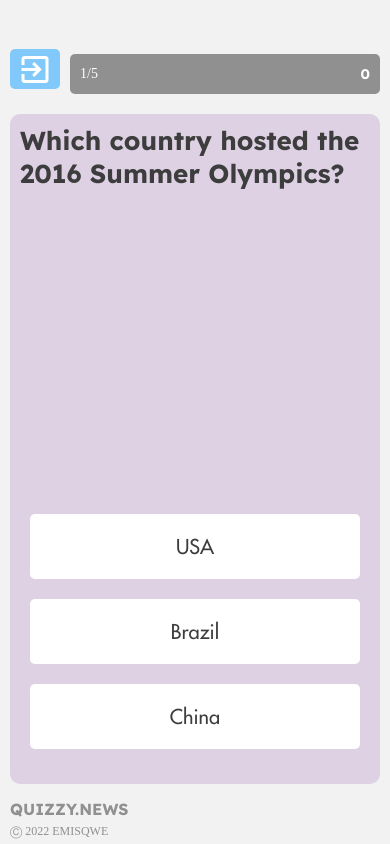
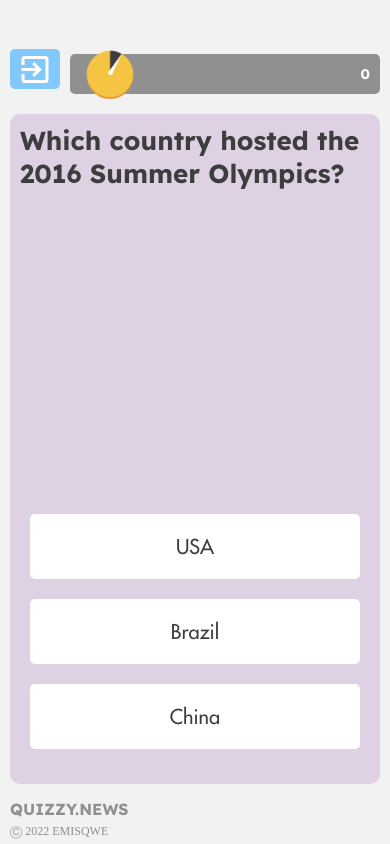
Before and after one commit to Quizzy-News/app, a React Native app: screen /GamePage in a window 390 px wide. Built offline with nearby package versions, Linux system fonts and the light colour scheme; a web font is replaced by a local one.

Commit message:
Added useState functionality to ExitButton

```diff
--- a/pages/GamePage.js
+++ b/pages/GamePage.js
@@ -18,7 +18,7 @@ export default function GamePage ( { navigation }) {
   const [userRecord, setUserRecord] = useState([]);  // TODO: Change the data structure to object? {0: "correct", 1: "incorrect", etc.}
   const [inProgress, setInProgress] = useState(true);
   const [choiceStates, setChoiceStates] = useState(["Idle", "Idle", "Idle"]); // Each element in choiceStates corresponds to a choice button.
-  const [exitButtonActive, setExitButtonActive] = useState(false);
+
   const [timeoutId, setTimeoutId] = useState(null);
 
   useEffect(() => {
@@ -114,16 +114,9 @@ export default function GamePage ( { navigation }) {
   return (
     <View style={styles.screen}>
       <Header
-        initialCountdown={60}
         onTimeOut={handleTimeOut}
-        exitButtonActive={exitButtonActive}
         score={score}
-        onPressIn={() => {
-                    setExitButtonActive(true);}}
-        onPressOut={() => {
-          setExitButtonActive(false);
-          navigation.navigate("ClickBackMidGame");}}
-
+        navigation={navigation}
         />
 
       <View style={styles.container1}>
--- a/pages/GamePageChildren/Header.js
+++ b/pages/GamePageChildren/Header.js
@@ -4,18 +4,18 @@ import { Buttons, Colors, Typography } from "../../styles"
 import { MaterialCommunityIcons } from '@expo/vector-icons';
 import Timer from './HeaderChildren/Timer.js';
 import ExitButton from './HeaderChildren/ExitButton.js'
+import PageCount from './HeaderChildren/PageCount.js'
 
-export default function Header({initialCountdown, onTimeOut, exitButtonActive, onPressIn, onPressOut, score}) {
+export default function Header({onTimeOut, score, navigation}) {
     return (
         <View style={styles.header}>
-            <ExitButton
-                exitButtonActive={exitButtonActive}
-                onPressIn={onPressIn}
-                onPressOut={onPressOut}
+            <ExitButton navigation={navigation}
+
             />
+            <PageCount />
             <View style={styles.scoreHeader}>
-                <Text style={styles.headerIndex}>1/5</Text> {/*TODO: Make this dynamic.*/}
-                <Timer initialCountdown={initialCountdown} onTimeOut={onTimeOut}/>
+
+                <Timer initialCountdown={60} onTimeOut={onTimeOut}/>
                 <Text style={styles.headerScore}>{score}</Text>
             </View>
         </View>
@@ -32,10 +32,7 @@ const styles = StyleSheet.create({
         padding: 10,
         marginTop: 20,
       },
-      headerIndex: {
-        ...Typography.subH2,
-        color: "white",
-      },
+
       headerScore: {
         ...Typography.subH1,
         color: "white",
--- a/pages/GamePageChildren/HeaderChildren/ExitButton.js
+++ b/pages/GamePageChildren/HeaderChildren/ExitButton.js
@@ -1,18 +1,30 @@
 import React, { useState } from "react";
 import { View, Text, StyleSheet, Pressable } from "react-native";
-import { Buttons, Colors, Typography } from "../../../styles"
+import { Buttons, Colors, Typography } from "../../../styles";
 import { MaterialCommunityIcons } from '@expo/vector-icons';
 
-export default function ExitButton({exitButtonActive, onPressIn, onPressOut}) {
-    return (<View style={styles.exit}>
+export default function ExitButton({ navigation }) {
+  const [exitButton, setExitButton] = useState(false);
+
+  const exitButtonActive  = () => {
+    setExitButton(true);
+  }
+  const exitButtonInactive = () => {
+      setExitButton(false);
+      navigation.navigate("ClickBackMidGame");
+  }
+
+    return (
+      <View style={styles.exit}>
         <Pressable
-            onPressIn={onPressIn}
-            onPressOut={onPressOut}
-            style={exitButtonActive ? styles.buttonActive : styles.button}
+            onPressIn={exitButtonActive}
+            onPressOut={exitButtonInactive}
+            style={exitButton ? styles.buttonActive : styles.button}
         >
             <MaterialCommunityIcons name="exit-to-app" size={36} color="white" />
         </Pressable>
-    </View>)
+      </View>
+    )
 }
 
 const styles = StyleSheet.create({
--- a/pages/GamePageChildren/HeaderChildren/PageCount.js
+++ b/pages/GamePageChildren/HeaderChildren/PageCount.js
@@ -0,0 +1,21 @@
+import React from "react";
+import { Text, StyleSheet } from "react-native";
+import { Typography } from "../../../styles";
+
+export default function PageCount({}) {
+    return (
+        <Text style={styles.headerIndex} >
+            {
+
+            }
+        </Text>
+    )
+}
+
+const styles = StyleSheet.create({
+    headerIndex: {
+        ...Typography.subH2,
+        color: "white",
+      },
+
+});
--- a/pages/GamePageChildren/HeaderChildren/Timer.js
+++ b/pages/GamePageChildren/HeaderChildren/Timer.js
@@ -5,7 +5,7 @@ import { StyleSheet, Image } from "react-native";
 
 export default function Timer({ initialCountdown, onTimeOut }) {
     const [countdown, setCountdown] = useState(initialCountdown);
-    const timerFramesImport = require.context('../../assets/timer-frames', true);
+    const timerFramesImport = require.context('../../../assets/timer-frames', true);
     const timerFrames = timerFramesImport.keys().map(image => timerFramesImport(image));
 
     useEffect(() => {
```
